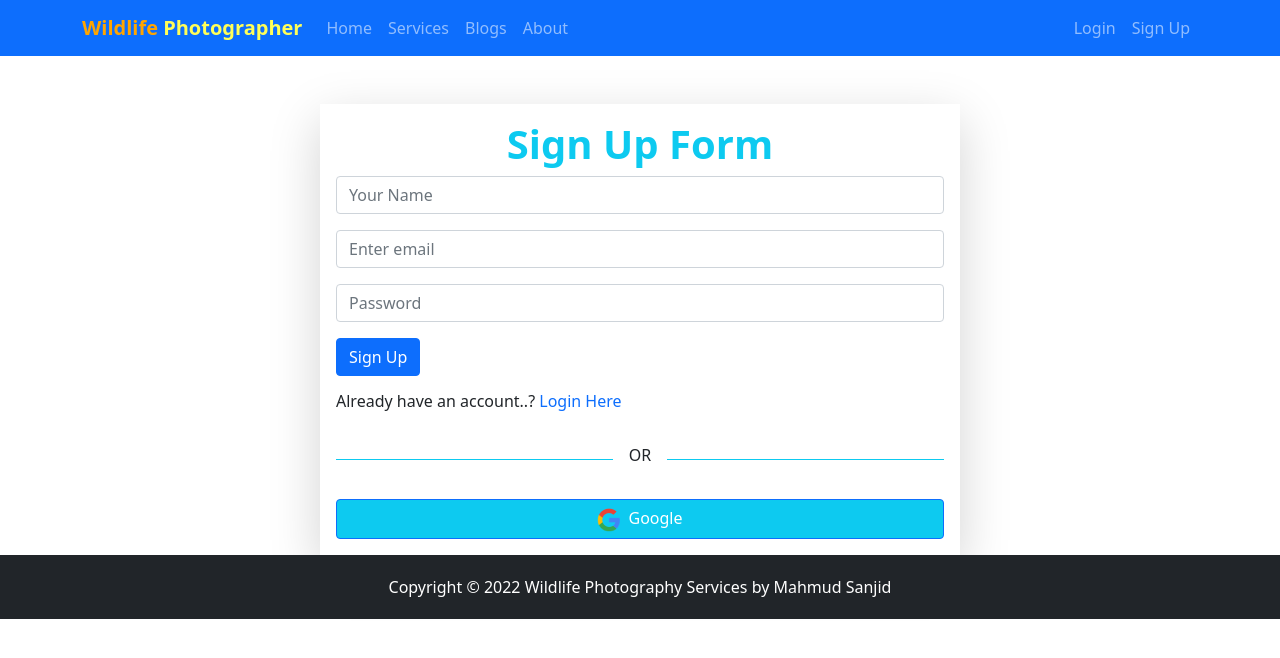
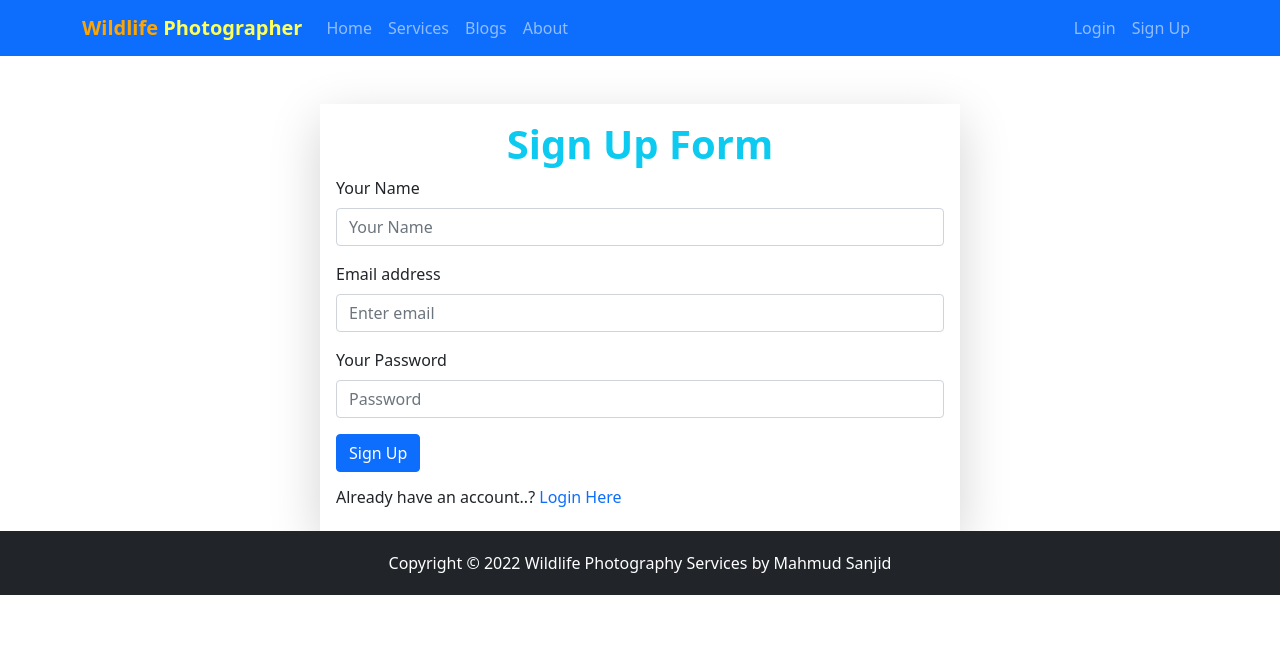
Before and after one commit to Sanjidk/independent-service-provider, a React (Create React App) app: page /signup in a window 1280 px wide. Shown: the top 658 px of the page. Built offline with nearby package versions, Linux system fonts and the light colour scheme; no server answers.

Commit message:
signup problem solve

```diff
--- a/src/pages/Login/Signup/Signup.js
+++ b/src/pages/Login/Signup/Signup.js
@@ -1,6 +1,6 @@
 import React, { useRef } from "react";
 import { Button, Form, Spinner } from "react-bootstrap";
-import { Link, useNavigate } from "react-router-dom";
+import { Link, useLocation, useNavigate } from "react-router-dom";
 import auth from '../../../firebase.init';
 import { useCreateUserWithEmailAndPassword } from 'react-firebase-hooks/auth';
 import SocialLogin from "../SocialLogin/SocialLogin";
@@ -12,6 +12,11 @@ const Signup = () => {
   const passwordRef = useRef('');
   const navigate = useNavigate();
   const [ createUserWithEmailAndPassword, user, loading2, error2 ] = useCreateUserWithEmailAndPassword(auth,{sendEmailVerification: true});
+
+
+  const location = useLocation();
+
+  let from = location.state?.from?.pathname || "/";
 
 
   const navigateLogin= () =>{
@@ -28,7 +33,7 @@ const Signup = () => {
   }
 
   if(user){
-    navigate('/home');
+    navigate(from, { replace: true });
   }
 
   if(loading2){
@@ -40,12 +45,15 @@ const Signup = () => {
       <h1 className="fw-bold text-center text-info">Sign Up Form</h1>
       <Form onSubmit={handleSubmit}>
         <Form.Group className="mb-3" controlId="formBasicName">
+        <Form.Label>Your Name</Form.Label>
           <Form.Control ref={nameRef} type="text" placeholder="Your Name" required/>
         </Form.Group>
         <Form.Group className="mb-3" controlId="formBasicEmail">
+        <Form.Label>Email address</Form.Label>
           <Form.Control ref={emailRef} type="email" placeholder="Enter email" required/>
         </Form.Group>
         <Form.Group className="mb-3" controlId="formBasicPassword">
+        <Form.Label>Your Password</Form.Label>
           <Form.Control ref={passwordRef} type="password" placeholder="Password" required/>
         </Form.Group>
         <Button variant="primary" type="submit">
@@ -54,7 +62,6 @@ const Signup = () => {
       </Form>
       <h6 className="mt-3"> Already have an account..? <Link to="/login" onClick={navigateLogin} className="text-primary pe-auto text-decoration-none" >Login Here</Link> </h6>
 
-      <SocialLogin></SocialLogin>
 
     </div>
   );
--- a/src/pages/Login/SocialLogin/SocialLogin.js
+++ b/src/pages/Login/SocialLogin/SocialLogin.js
@@ -1,7 +1,7 @@
 import React from "react";
 import { Button, Spinner } from "react-bootstrap";
 import { useSignInWithGoogle } from "react-firebase-hooks/auth";
-import { useNavigate } from "react-router-dom";
+import { useLocation, useNavigate } from "react-router-dom";
 import auth from "../../../firebase.init";
 import google from '../../../images/google.png'
 
@@ -10,8 +10,11 @@ const SocialLogin = () => {
   const [signInWithGoogle, user, loading, error] = useSignInWithGoogle(auth);
 
   const navigate = useNavigate();
+  const location = useLocation();
 
   let errorElement;
+  let from = location.state?.from?.pathname || "/";
+
 
   if (error) {
     errorElement = (
@@ -24,7 +27,7 @@ const SocialLogin = () => {
 }
 
   if (user) {
-    navigate('/home');
+    navigate(from, { replace: true });
   }
 
   return (
```
